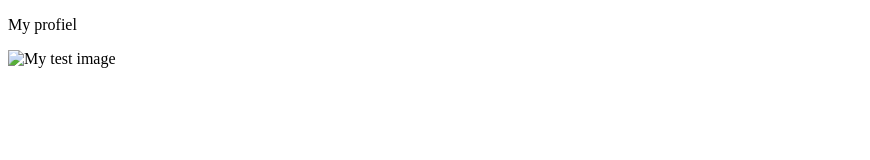
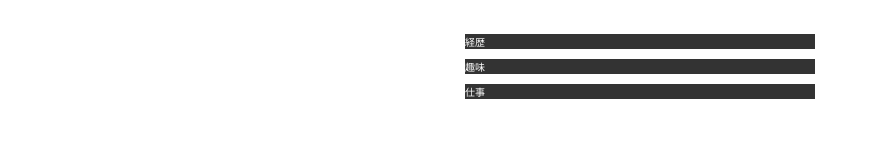
Before and after one commit to sampe-bot/yakiniiku, a plain HTML site: page index.html in a window 1280 px wide. Shown: the whole page, without its empty margins (0-870 px from the left). Drawn offline with nearby package versions, Linux system fonts and the light colour scheme.

Commit message:
Add files via upload

```diff
--- a/index.html
+++ b/index.html
@@ -1,12 +1,33 @@
 <!DOCTYPE html>
-<html lang="ja">
-    <head>
-        <meta charset="UTF-8">
-        <title>hello</title>
-    </head>
-    <body>
-      <p>My profiel</p>
-      <img src="IMG_E0974.jpg"
-       alt="My test image" width="378" height="504">
-    </body>
+<html>
+<head>
+  <meta charset="UTF-8">
+  <meta http-equiv="X-UA-Compatible" content="IE=edge">
+  <title>【初心者向け】HTML, CSS, JavaScriptの基本を理解しよう</title>
+　<link rel="stylesheet" href="./style.css">
+  <script src="https://code.jquery.com/jquery-3.3.1.js"></script>
+  <script type="text/javascript" src="./script.js"></script>
+</head>
+<body>
+  <header>
+    <!--ヘッダーはここに記述する-->
+  </header>
+  <div id="wrapper">
+      <dl>
+       <dt class="accordion">経歴</dt>
+       <dd>理系修士卒</dd>
+      </dl>
+      <dl>
+       <dt class="accordion">趣味</dt>
+       <dd>カラオケ</dd>
+      </dl>
+      <dl>
+       <dt class="accordion">仕事</dt>
+       <dd>プラントエンジニア</dd>
+      </dl>
+  <!-- /#wrapper--></div>
+  <footer>
+     <!-- フッターはここに記述する-->
+  </footer>
+</body>
 </html>
--- /dev/null
+++ b/script.js
@@ -0,0 +1,8 @@
+$(function() {
+  $(".accordion").click(function() {
+
+
+$(this).toggleClass("close").next().slideToggle();
+
+  });
+ });
--- /dev/null
+++ b/style.css
@@ -0,0 +1,53 @@
+/* リアっとcss(気にしないでください)*/
+ * {
+   margin: 0;
+   padding: 0;
+ }
+
+/* 大枠(気にしないでください)*/
+ body {
+      width: 100%;
+ }
+ #wrapper {
+   width: 80%;
+   margin: 0 auto;
+ }
+
+/*--コーディオンここから--*/
+ dl {
+    width: 350px;
+    margin: 0 auto 10px auto;
+    color: #fff;
+    font-size: 10px;
+ }
+
+ dl:first-child {
+   margin-top: 10px;
+  }
+
+ dt {
+    position: relative;
+    display: block;
+    paddng; 20px 0 20px 20px;
+    background-color: #333333;
+  }
+ dt:after {
+   conent: ">";
+   position: absolute;
+   top: 35%;
+   left: 85%;
+   transform: rotate(90deg);
+  }
+
+ dt.close:after {
+   content: "<";
+   position: absolute;
+   top: 35%;
+   left: 35%;
+   transform: rotate(-270deg);
+  }
+ dd {
+   display: none;
+   padding: 20px 0 20px 40px;
+   color: #000;
+  }
```
